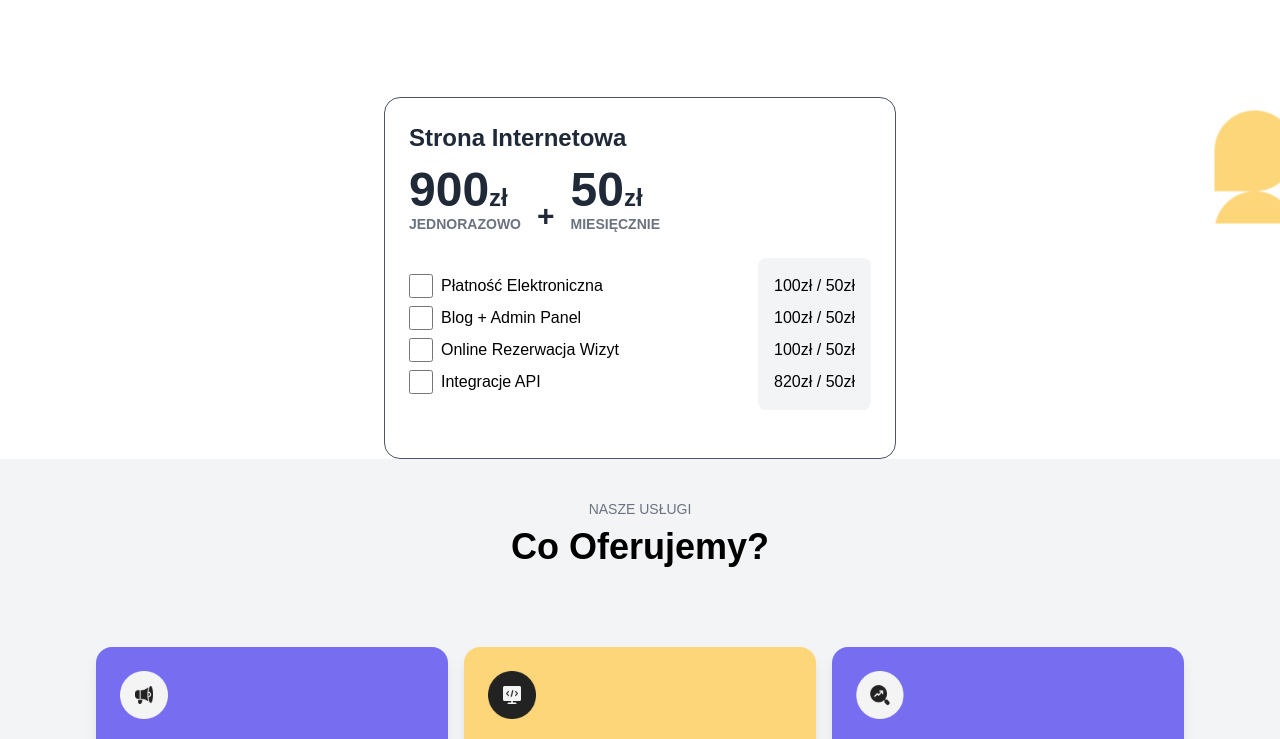
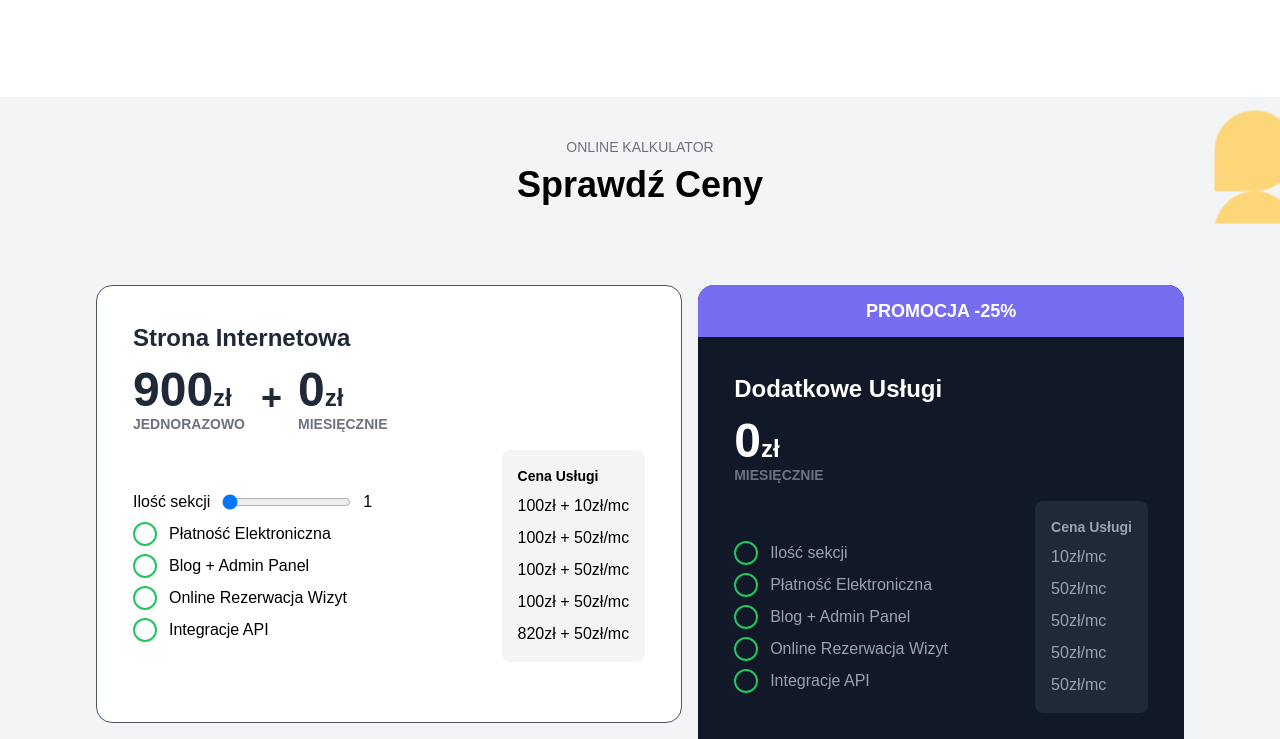
Before and after one commit to youssefalb/smmweb, a React (Create React App) app in the folder smmwebreact/: page / in a window 1280 px wide. Shown: the part 633-1372 px from the top of the page. Built offline with nearby package versions, Linux system fonts and the light colour scheme.

Commit message:
Pricing Section: More WIP

```diff
--- a/smmwebreact/src/components/Pricing.tsx
+++ b/smmwebreact/src/components/Pricing.tsx
@@ -1,47 +1,80 @@
 import React, { useState } from 'react';
+import CustomCheckbox from './atoms/CustomCheckbox';
 
-// Define a type for the services
-interface Service {
+
+interface BaseService {
     name: string;
     oneTimeFee: number;
     monthlyFee: number;
 }
 
-// Sample services data
+interface BooleanService extends BaseService {
+    type: 'boolean';
+}
+
+interface NumericService extends BaseService {
+    type: 'numeric';
+    quantity: number;
+}
+
+type Service = BooleanService | NumericService;
+
 const services: Service[] = [
-    { name: 'Płatność Elektroniczna', oneTimeFee: 100, monthlyFee: 50 },
-    { name: 'Blog + Admin Panel', oneTimeFee: 100, monthlyFee: 50 },
-    { name: 'Online Rezerwacja Wizyt', oneTimeFee: 100, monthlyFee: 50 },
-    { name: 'Integracje API', oneTimeFee: 820, monthlyFee: 50 },
-    // Add more services as needed
+    { name: 'Ilość sekcji', oneTimeFee: 100, monthlyFee: 10, type: 'numeric', quantity: 1 },
+    { name: 'Płatność Elektroniczna', oneTimeFee: 100, monthlyFee: 50, type: 'boolean' },
+    { name: 'Blog + Admin Panel', oneTimeFee: 100, monthlyFee: 50, type: 'boolean' },
+    { name: 'Online Rezerwacja Wizyt', oneTimeFee: 100, monthlyFee: 50, type: 'boolean' },
+    { name: 'Integracje API', oneTimeFee: 820, monthlyFee: 50, type: 'boolean' },
 ];
 
-const Pricing: React.FC = () => {
+interface NumericValues {
+    [serviceName: string]: number;
+}
+
+const WebsitePricing: React.FC = () => {
     const [selectedServices, setSelectedServices] = useState<Service[]>([]);
-    const [sectionsCount, setSectionsCount] = useState(1);
+    const [numericValues, setNumericValues] = useState<NumericValues>({});
 
-    // Calculate total fees
-    const totalOneTimeFee = selectedServices.reduce((total, service) => total + service.oneTimeFee, 900); // Starting from base price
-    const totalMonthlyFee = selectedServices.reduce((total, service) => total + service.monthlyFee, 0) + (sectionsCount * 50); // Add extra cost per section
+    const basePrice = 900; // Base price when no additional services are chosen and "Ilość sekcji" is 1
 
-    // Handle service selection
+    const totalOneTimeFee = services.reduce((total, service) => {
+        const additionalOneTimeFee = service.type === 'boolean' && selectedServices.includes(service) ? service.oneTimeFee : 0;
+        const sectionsOneTimeFee = service.type === 'numeric' && service.name === 'Ilość sekcji' && (numericValues['Ilość sekcji'] || 1) > 1 ?
+            ((numericValues['Ilość sekcji'] || 1) - 1) * service.oneTimeFee : 0;
+        return total + additionalOneTimeFee + sectionsOneTimeFee;
+    }, basePrice);
+
+    const totalMonthlyFee = services.reduce((total, service) => {
+        const additionalMonthlyFee = service.type === 'boolean' && selectedServices.includes(service) ? service.monthlyFee : 0;
+        const sectionsMonthlyFee = service.type === 'numeric' && service.name === 'Ilość sekcji' && (numericValues['Ilość sekcji'] || 1) > 1 ?
+            ((numericValues['Ilość sekcji'] || 1) - 1) * service.monthlyFee : 0;
+        return total + additionalMonthlyFee + sectionsMonthlyFee;
+    }, 0);
+
     const handleServiceChange = (service: Service) => {
         setSelectedServices(prev =>
             prev.includes(service) ? prev.filter(s => s !== service) : [...prev, service]
         );
     };
 
+    const handleNumericChange = (serviceName: string, quantity: number) => {
+        setNumericValues(prevValues => ({
+            ...prevValues,
+            [serviceName]: quantity
+        }));
+    };
+
     return (
-        <div className="max-w-lg mx-auto  bg-white rounded-2xl p-6 border border-gray-600">
+        <div className="  bg-white rounded-2xl p-9 border border-gray-600">
             <h3 className="text-2xl font-bold text-gray-800 mb-3">Strona Internetowa</h3>
-            <div className="flex items-baseline space-x-2 font-bold text-gray-800 mb-6">
+            <div className="flex items-baseline space-x-2 font-bold text-gray-800 mb-4">
                 <div className="flex items-end space-x-4">
                     <div className="text-left">
                         <span className="text-5xl font-bold">{totalOneTimeFee}</span>
                         <span className="text-2xl">zł</span>
                         <div className="text-sm text-gray-500">JEDNORAZOWO</div>
                     </div>
-                    <span className="text-3xl font-bold align-baseline">+</span>
+                    <span className="text-4xl font-bold mb-4">+</span>
                     <div className="text-left">
                         <span className="text-5xl font-bold">{totalMonthlyFee}</span>
                         <span className="text-2xl">zł</span>
@@ -51,28 +84,42 @@ const Pricing: React.FC = () => {
             </div>
 
             <div className="flex flex-row">
-                <div className="flex-grow py-4 space-y-2 mb-6">
+                <div className="flex-grow py-4 space-y-2 mb-6 mt-6">
                     {services.map((service, index) => (
                         <div key={index} className="flex justify-between items-center">
-                            <label className="flex items-center">
-                                <input
-                                    type="checkbox"
-                                    className="form-checkbox rounded-full w-6 h-6 checked:bg-yellow"
-                                    checked={selectedServices.includes(service)}
-                                    onChange={() => handleServiceChange(service)}
-                                />
-                                <span className="ml-2">{service.name}</span>
-                            </label>
-                            {/* <div className="text-gray-600">{service.oneTimeFee}zł / {service.monthlyFee}zł</div> */}
+                            {service.type === 'boolean' ? (
+                                <label className="flex items-center">
+                                    <CustomCheckbox
+                                        checked={selectedServices.includes(service)}
+                                        onChange={() => handleServiceChange(service)}
+                                    />
+                                    <span className="ml-3">{service.name}</span>
+                                </label>
+                            ) : (
+                                // This is for numeric type services like 'Ilość sekcji'
+                                <label className="flex items-center">
+                                    <span className="">{service.name}</span>
+                                    <input
+                                        type="range"
+                                        min="1"
+                                        max="10"
+                                        value={numericValues[service.name] || 1}
+                                        onChange={(e) => handleNumericChange(service.name, Number(e.target.value))}
+                                        className="form-range ml-3"
+                                        step="1"
+                                    />
+                                    <span className="ml-3">{numericValues[service.name] || 1}</span>
+                                </label>
+                            )}
                         </div>
                     ))}
                 </div>
 
                 <div className="flex-none space-y-2 mb-6 bg-gray-100 p-4 rounded-lg">
-                    {/* <div className="text-lg font-bold mb-4">Ceny usług:</div> */}
+                    <div className="text-sm font-bold mb-2">Cena Usługi</div>
                     {services.map((service, index) => (
                         <div key={index} className="flex justify-between">
-                            <span>{service.oneTimeFee}zł / {service.monthlyFee}zł</span>
+                            <span className="text-m">{service.oneTimeFee}zł + {service.monthlyFee}zł/mc</span>
                         </div>
                     ))}
                 </div>
@@ -83,4 +130,85 @@ const Pricing: React.FC = () => {
     );
 };
 
+const AdditionalPricing: React.FC = () => {
+    const [selectedServices, setSelectedServices] = useState<Service[]>([]);
+
+    const totalMonthlyFee = services.reduce((total, service) => {
+        const additionalMonthlyFee = selectedServices.includes(service) ? service.monthlyFee : 0;
+        return total + additionalMonthlyFee;
+    }, 0);
+
+    const handleServiceChange = (service: Service) => {
+        setSelectedServices(prev =>
+            prev.includes(service) ? prev.filter(s => s !== service) : [...prev, service]
+        );
+    };
+
+    return (
+        <div className="bg-gray-900 rounded-2xl overflow-hidden">
+            {/* Purple header */}
+            <div className="bg-purple text-white text-lg font-bold p-3 flex justify-center items-center">
+                PROMOCJA -25%
+            </div>
+            <div className="p-9">
+                <h3 className="text-2xl font-bold text-white mb-3">Dodatkowe Usługi</h3>
+                <div className="flex items-baseline space-x-2 font-bold text-white mb-4">
+                    <div className="flex items-end space-x-4">
+                        <div className="text-left">
+                            <span className="text-5xl font-bold">{totalMonthlyFee}</span>
+                            <span className="text-2xl">zł</span>
+                            <div className="text-sm text-gray-500">MIESIĘCZNIE</div>
+                        </div>
+                    </div>
+                </div>
+
+                <div className="flex flex-row">
+                    <div className="flex-grow py-4 space-y-2 mb-6 mt-6">
+                        {services.map((service, index) => (
+                            <div key={index} className="flex justify-between items-center">
+                                <label className="flex items-center">
+                                    <CustomCheckbox
+                                        checked={selectedServices.includes(service)}
+                                        onChange={() => handleServiceChange(service)}
+                                    />
+                                    <span className="text-gray-400 ml-3">{service.name}</span>
+                                </label>
+                            </div>
+                        ))}
+                    </div>
+
+                    <div className="flex-none space-y-2 mb-6 bg-gray-800 p-4 rounded-lg">
+                        <div className="text-sm text-gray-400 font-bold mb-2">Cena Usługi</div>
+                        {services.map((service, index) => (
+                            <div key={index} className="flex justify-between">
+                                <span className="text-m text-gray-400">{service.monthlyFee}zł/mc</span>
+                            </div>
+                        ))}
+                    </div>
+                </div>
+            </div>
+        </div>
+    );
+
+};
+
+const Pricing: React.FC = () => {
+    return (
+        <div className=" bg-gray-100 py-10">
+            <div className="text-center">
+                <p className="uppercase text-sm text-gray-500 mb-2">Online Kalkulator</p>
+                <h2 className="text-4xl font-bold mb-20">Sprawdź Ceny</h2>
+            </div>
+            <div className="max-w-6xl mx-auto px-4 sm:px-6 lg:px-8 grid grid-cols-1 md:grid-cols-11 gap-4">
+                <div className="md:col-span-6">
+                    <WebsitePricing />
+                </div>
+                <div className="md:col-span-5">
+                    <AdditionalPricing />
+                </div>
+            </div>
+        </div>
+    );
+};
+
 export default Pricing;
--- /dev/null
+++ b/smmwebreact/src/components/atoms/CustomCheckbox.tsx
@@ -0,0 +1,25 @@
+import React from 'react';
+
+interface CustomCheckboxProps {
+    checked: boolean;
+    onChange: () => void; // Adjust if you need to pass event or other parameters
+  }
+
+  const CustomCheckbox: React.FC<CustomCheckboxProps> = ({ checked, onChange }) => {
+    return (
+      <div className="flex items-center">
+        <div
+          onClick={onChange} // Use the div as the clickable element
+          className={`cursor-pointer w-6 h-6 rounded-full border-2 flex items-center justify-center ${checked ? 'bg-green-500 border-green-500' : 'border-green-500'}`}
+        >
+          {checked && (
+            <svg className="w-4 h-4 text-white" fill="none" strokeLinecap="round" strokeLinejoin="round" strokeWidth="2" viewBox="0 0 24 24" stroke="currentColor">
+              <path d="M5 13l4 4L19 7"></path>
+            </svg>
+          )}
+        </div>
+      </div>
+    );
+  };
+
+  export default CustomCheckbox;
```
